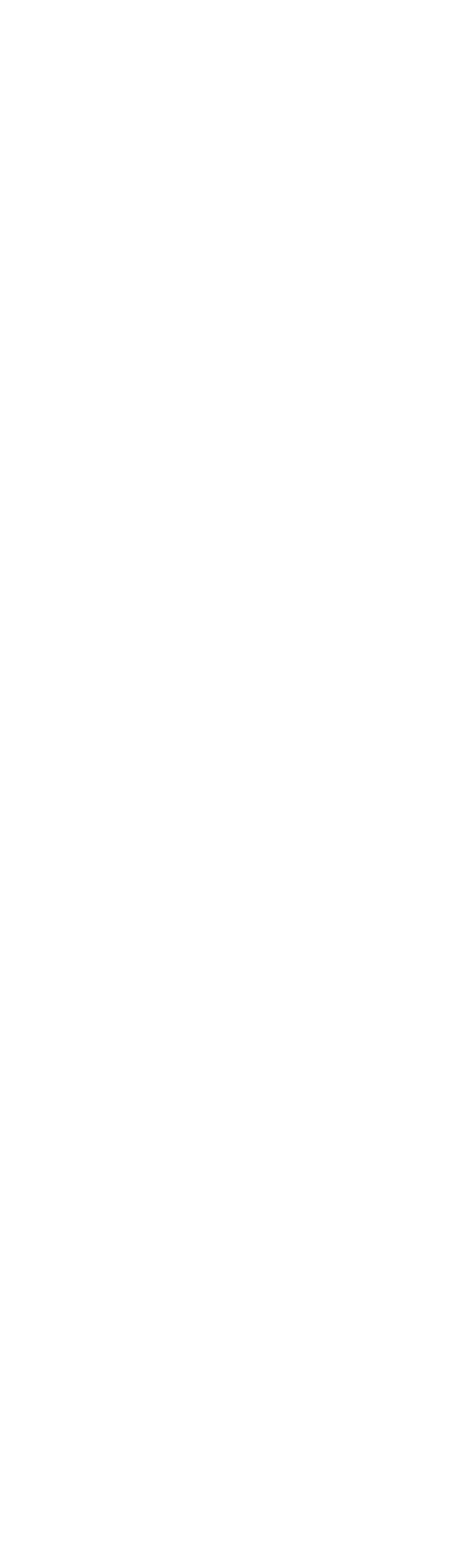
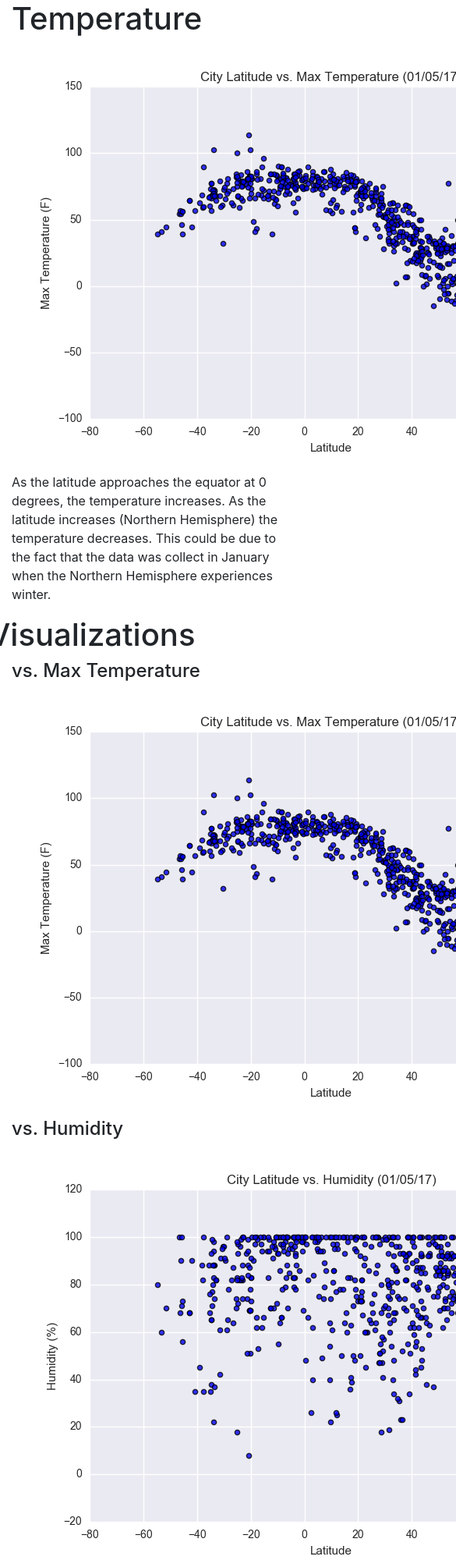
Before and after one commit to jroy22/Web-Design-challenge, a plain HTML site: page temperature.html in a window 390 px wide. Shown: the top 2000 px of the page at 78% size, 585 px wide, since content can reach past the window. Before the commit the page ends 844 px from the top, so only its background shows below. Drawn offline with nearby package versions, Linux system fonts and the light colour scheme.

Commit message:
added code for temperature visualization

```diff
--- a/temperature.html
+++ b/temperature.html
@@ -4,14 +4,59 @@
 <head>
 
     <meta charset="UTF-8">
-    <title>Landing Page</title>
+    <title>Latitude vs Temperature</title>
     <link rel="stylesheet" href="https://stackpath.bootstrapcdn.com/bootstrap/4.3.1/css/bootstrap.min.css" integrity="sha384-ggOyR0iXCbMQv3Xipma34MD+dH/1fQ784/j6cY/iJTQUOhcWr7x9JvoRxT2MZw1T" crossorigin="anonymous">
     <link rel="stylesheet" href="style.css">
 
 </head>
 
 <body>
+    <div class="container">
+        <div class="row">
 
+          <div class="col-sm-7">
+            <h1>Temperature</h1>
+            <img src="Resources\assets\images\Fig1.png" class="thumbnail" alt="Latitude vs Temperature">
+            <p>As the latitude approaches the equator at 0 degrees, the temperature increases. As the latitude increases (Northern
+                Hemisphere) the temperature decreases. This could be due to the fact that the data was collect in January when the Northern
+                Hemisphere experiences winter.
+            </p>
+          </div>
 
+          <div cass="col-sm-6">
+            <div class = row>
+            <h1>Visualizations</h1>
+                 <div class = "container">
+                    <div class="col-sm-6">
+                        <h4>vs. Max Temperature</h4>
+                        <a href="temperature.html">
+                            <img src="Resources\assets\images\Fig1.png" class="thumbnail" alt="Latitude vs Temperature">
+                        </a>
+                    </div>
+
+                    <div class="col-sm-6">
+                         <h4>vs. Humidity</h4>
+                        <a href="humidity.html">
+                            <img src="Resources\assets\images\Fig2.png" class="thumbnail" alt="Latitude vs Humidity">
+                        </a>
+                    </div>
+
+                    <div class="col-sm-6">
+                        <h4>vs. Cloudiness</h4>
+                        <a href="cloudiness.html">
+                             <img src="Resources\assets\images\Fig3.png" class="thumbnail" alt="Latitude vs Cloudiness">
+                        </a>
+                    </div>
+
+                    <div class="col-sm-6">
+                        <h4>vs. Wind Speed</h4>
+                        <a href="wind_speed.html">
+                            <img src="Resources\assets\images\Fig4.png" class="thumbnail" alt="Latitude vs Wind Speed">
+                        </a>
+                    </div>
+                </div>
+            </div>
+         </div>
+    </div>
 </body>
 </html>
```
